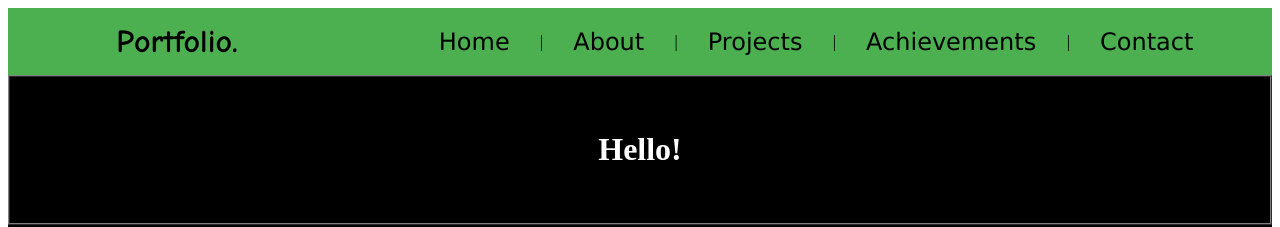
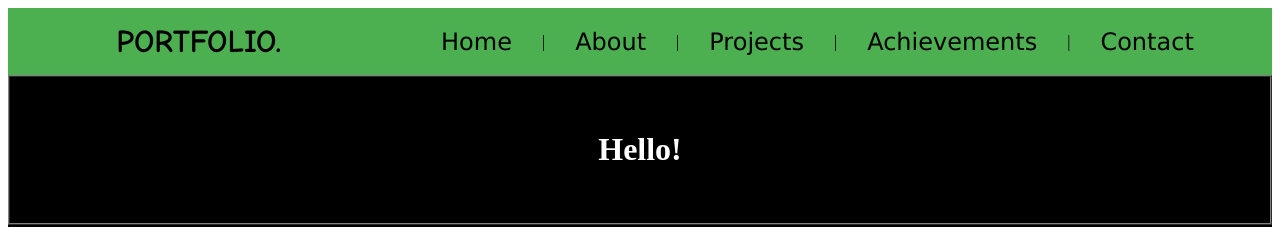
Before and after one commit to Gunjan-Rajput/Simple-Web-Page, a plain HTML site: page index.html in a window 1280 px wide. Shown: the top 227 px of the page. Drawn offline with Linux system fonts and the light colour scheme.

Commit message:
Update index.html

```diff
--- a/index.html
+++ b/index.html
@@ -24,7 +24,7 @@
 
                         <td>
                             <font face="Comic sans MS" size="6">
-                                <b>Portfolio.</b>
+                                <b>PORTFOLIO.</b>
                             </font>
                         </td>
 
```
